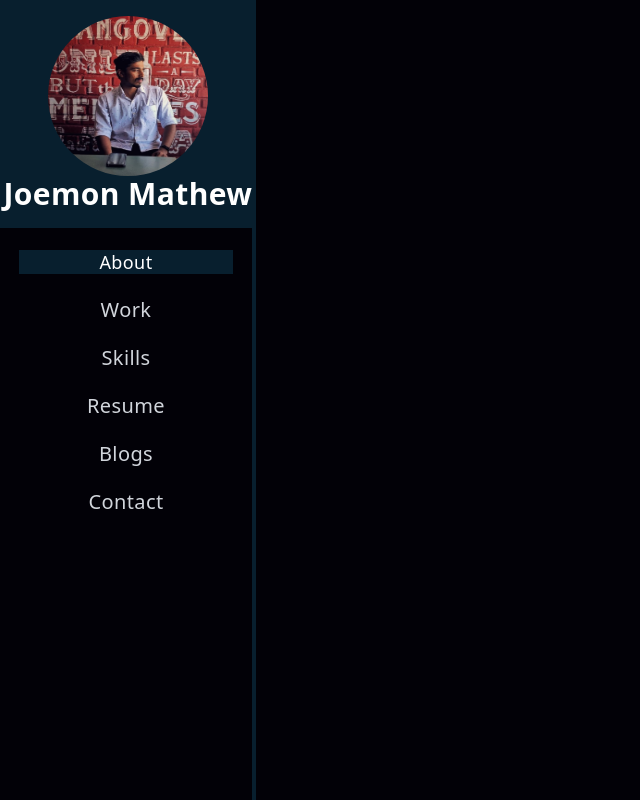
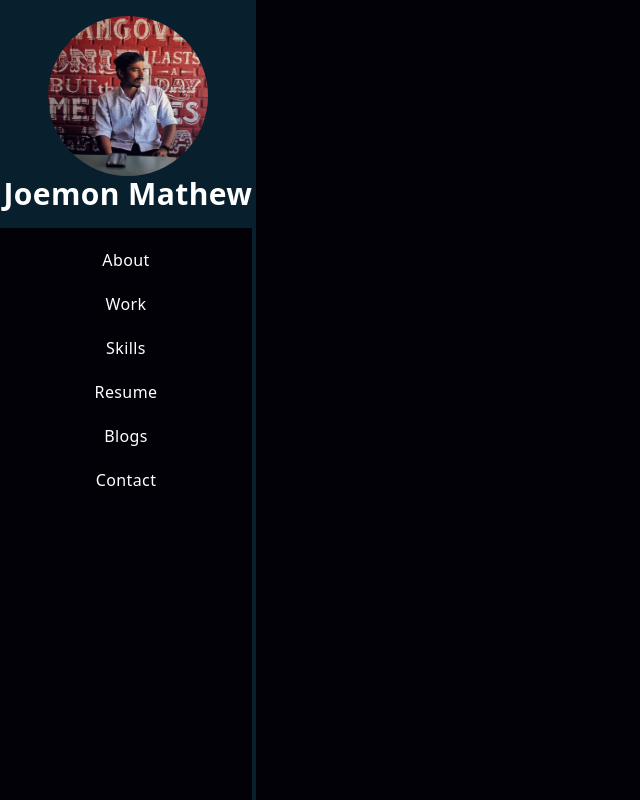
Before and after one commit to Joemonmathew/MyPortfolio, a Next.js app: page /Sidebar in a window 1280 px wide. Shown: the whole page, without its empty margins (0-640 px from the left). Built offline with nearby package versions, Linux system fonts and the light colour scheme.

Commit message:
added globel variable in the tailwindconfig

```diff
--- a/pages/Sidebar.js
+++ b/pages/Sidebar.js
@@ -1,11 +1,12 @@
-import React, { useState } from 'react';
+import React from 'react';
 import Link from 'next/link';
+import { useRouter } from "next/router";
 
 const Sidebar = () => {
-  const [selectedItem, setSelectedItem] = useState('About');
+  const router = useRouter();
 
-  const handleItemClick = (item) => {
-    setSelectedItem(item);
+  const isActive = (item) => {
+    return router.pathname === item;
   };
 
   return (
@@ -16,50 +17,32 @@ const Sidebar = () => {
       </div>
       <ul className='flex flex-col items-center h-full  mr-1 space-y-5 bg-[#020107] box-border '>
         <li className='mt-5'>
-          <Link href='/About'
-            onClick={() => handleItemClick('About')}
-            className={`cursor-pointer px-20 text-lg ${selectedItem === 'About' ? 'text-white bg-[#081f2e]' : 'text-gray-300'}`}
-          >
+          <Link href='/About' className={isActive('/About') ? 'active' : ''}>
             About
           </Link>
         </li>
         <li>
-          <Link href='/Work'
-            onClick={() => handleItemClick('Work')}
-            className={`cursor-pointer px-20 text-xl ${selectedItem === 'Work' ? 'text-white bg-[#081f2e]' : 'text-gray-300'}`}
-          >
+          <Link href='/Work' className={isActive('/Work') ? 'active' : ''}>
             Work
           </Link>
         </li>
         <li>
-          <Link href=''
-            onClick={() => handleItemClick('Skills')}
-            className={`cursor-pointer px-20 text-xl ${selectedItem === 'Skills' ? 'text-white bg-[#081f2e]' : 'text-gray-300'}`}
-          >
+          <Link href='' className={isActive('') ? 'active' : ''}>
             Skills
           </Link>
         </li>
         <li>
-          <Link href=''
-            onClick={() => handleItemClick('Resume')}
-            className={`cursor-pointer px-20 text-xl ${selectedItem === 'Resume' ? 'text-white bg-[#081f2e]' : 'text-gray-300'}`}
-          >
+          <Link href='' className={isActive('') ? 'active' : ''}>
             Resume
           </Link>
         </li>
         <li>
-          <Link href=''
-            onClick={() => handleItemClick('Blogs')}
-            className={`cursor-pointer px-20 text-xl ${selectedItem === 'Blogs' ? 'text-white bg-[#081f2e]' : 'text-gray-300'}`}
-          >
+          <Link href='' className={isActive('') ? 'active' : ''}>
             Blogs
           </Link>
         </li>
         <li>
-          <Link href=''
-            onClick={() => handleItemClick('Contact')}
-            className={`cursor-pointer px-20 text-xl ${selectedItem === 'Contact' ? 'text-white bg-[#081f2e]' : 'text-gray-300'}`}
-          >
+          <Link href='' className={isActive('') ? 'active' : ''}>
             Contact
           </Link>
         </li>
--- a/styles/globals.css
+++ b/styles/globals.css
@@ -5,7 +5,7 @@
 
 @layer base{
   body {
-    @apply bg-[#020107] text-white tracking-wide
+    @apply bg-primary-color text-secondary-color tracking-wide
   }
 
   h1, h2, h3, h4, h5, h6 {
@@ -26,4 +26,7 @@
   li{
     @apply cursor-pointer
   }
+  .active {
+    @apply bg-[#081f2e] text-white;
+  }
 }
--- a/tailwind.config.js
+++ b/tailwind.config.js
@@ -4,7 +4,12 @@ module.exports = {
     './pages/**/*.{js,ts,jsx,tsx,mdx}',
     './components/**/*.{js,ts,jsx,tsx,mdx}'],
   theme: {
-    extend: {},
+    extend: {
+      colors: {
+        'primary-color': '#020107',
+        'secondary-color':'#ffffff'
+      },
+    },
   },
   plugins: [],
 }
```
